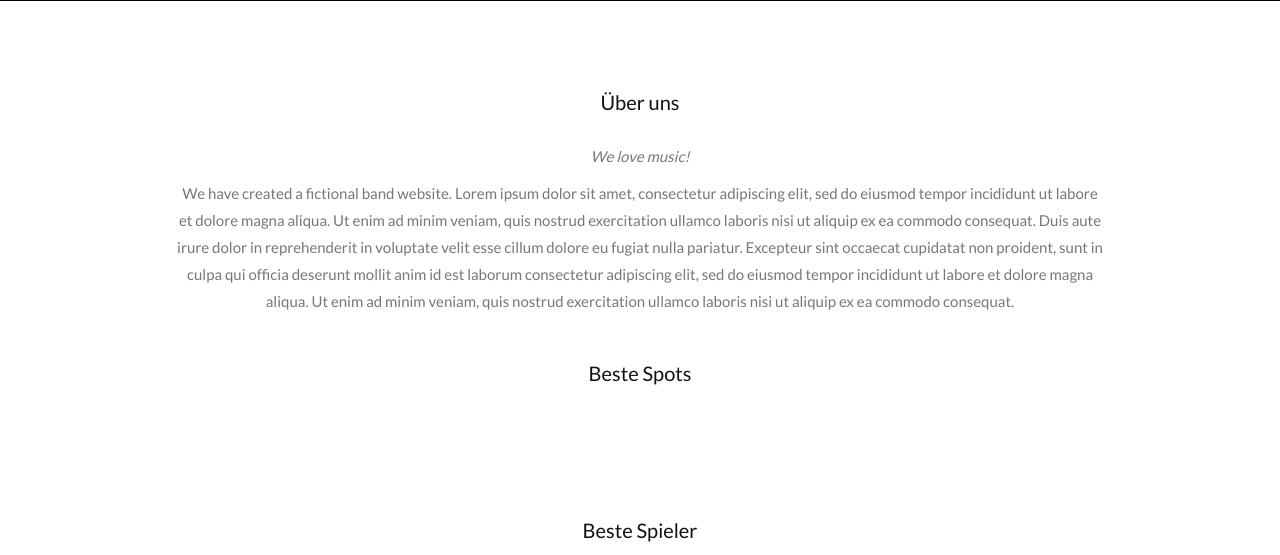
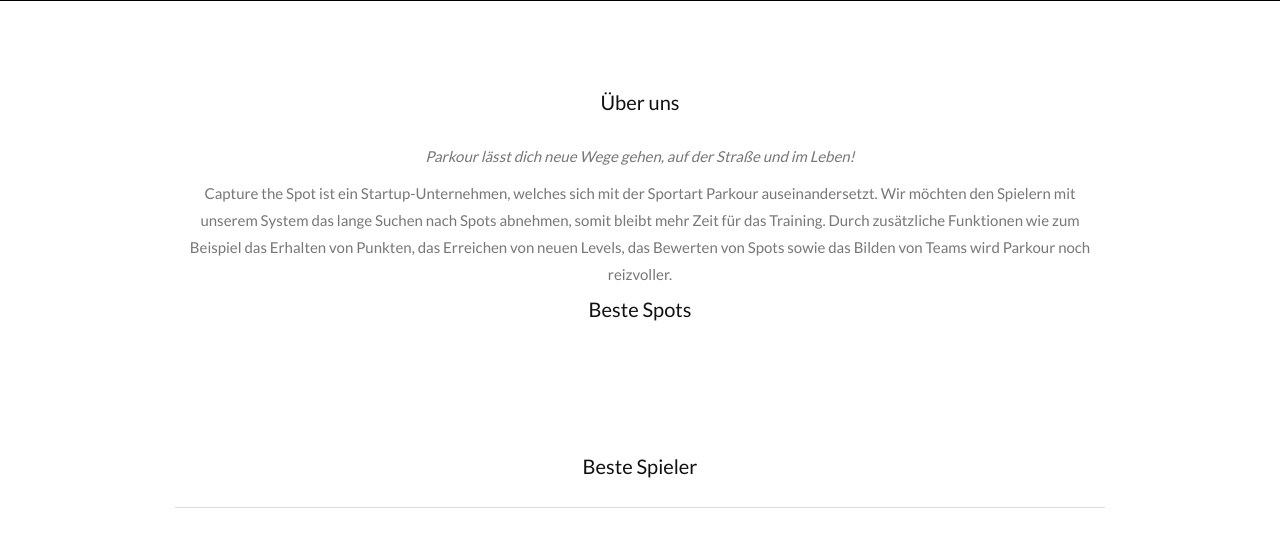
Before and after one commit to MarcZeger/db-webprojekt, a Django app: template ctsapp/templates/ctsapp/index.html in a window 1280 px wide. Shown: the part 746-1301 px from the top of the page. Run offline with Django 3.2, Linux system fonts and the light colour scheme; the template is opened without the code that fills it, so the values that code supplies are empty; parts of the project's set-up code (start-up, migrations or seed data) failed here and were passed over; some libraries are stand-ins or nearby versions.

Commit message:
Über uns angepasst

```diff
--- a/ctsapp/templates/ctsapp/index.html
+++ b/ctsapp/templates/ctsapp/index.html
@@ -50,9 +50,8 @@
 <!-- Container (The Band Section) -->
 <div id="band" class="container text-center">
   <h3>Über uns</h3>
-  <p><em>We love music!</em></p>
-  <p>We have created a fictional band website. Lorem ipsum dolor sit amet, consectetur adipiscing elit, sed do eiusmod tempor incididunt ut labore et dolore magna aliqua. Ut enim ad minim veniam, quis nostrud exercitation ullamco laboris nisi ut aliquip ex ea commodo consequat. Duis aute irure dolor in reprehenderit in voluptate velit esse cillum dolore eu fugiat nulla pariatur. Excepteur sint occaecat cupidatat non proident, sunt in culpa qui officia deserunt mollit anim id est laborum consectetur adipiscing elit, sed do eiusmod tempor incididunt ut labore et dolore magna aliqua. Ut enim ad minim veniam, quis nostrud exercitation ullamco laboris nisi ut aliquip ex ea commodo consequat.</p>
-  <br>
+  <p><em>Parkour lässt dich neue Wege gehen, auf der Straße und im Leben!</em></p>
+    <p>Capture the Spot ist ein Startup-Unternehmen, welches sich mit der Sportart Parkour auseinandersetzt. Wir möchten den Spielern mit unserem System das lange Suchen nach Spots abnehmen, somit bleibt mehr Zeit für das Training. Durch zusätzliche Funktionen wie zum Beispiel das Erhalten von Punkten, das Erreichen von neuen Levels, das Bewerten von Spots sowie das Bilden von Teams wird Parkour noch reizvoller.</p>
     <h3>Beste Spots</h3>
   <div class="row">
     {% for spot in spots %}
```
